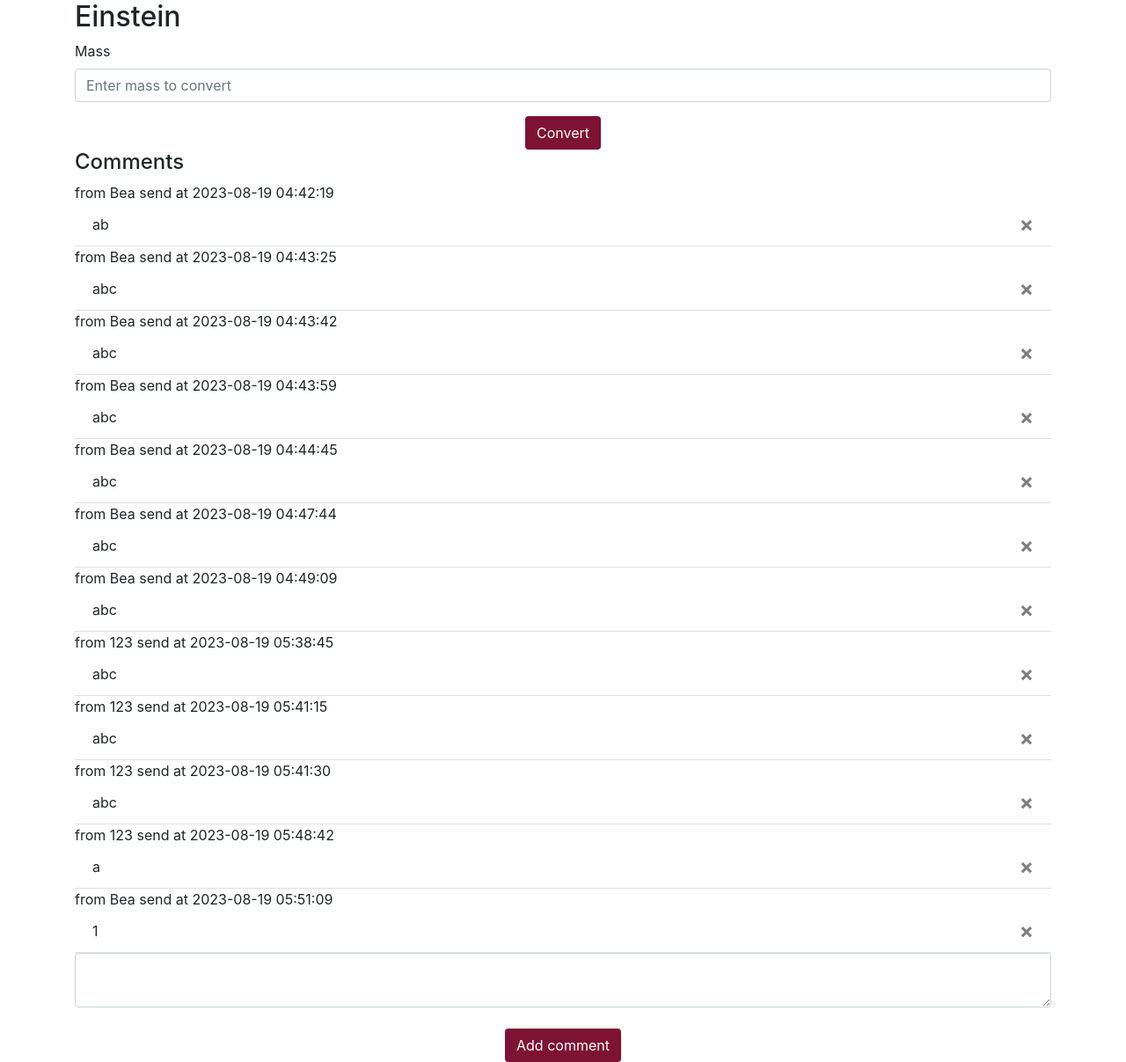
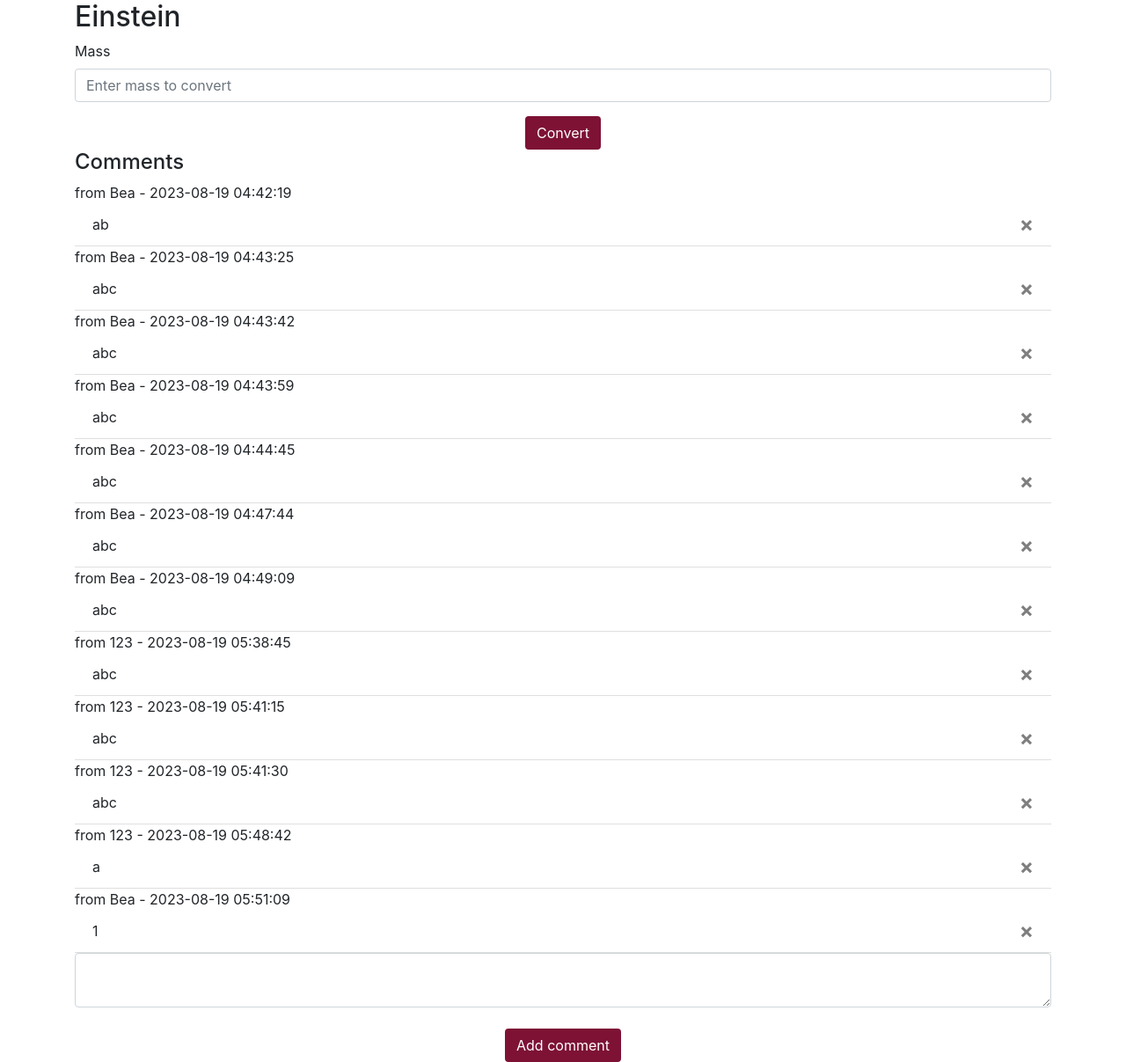
Before and after one commit to progchris00/Python-Projects, a Flask app: page /einstein in a window 1280 px wide. Shown: the part 188-1395 px from the top of the page at 88% size. Run offline with Flask 3, Linux system fonts and the light colour scheme; a user stored in the database is signed in; some libraries are stand-ins or nearby versions.

Commit message:
Fixed comments

```diff
--- a/final_project/website/templates/einstein.html
+++ b/final_project/website/templates/einstein.html
@@ -18,7 +18,7 @@
 
 <h4>Comments</h4>
 <ul class="list-group list-group-flush" id="comments">
-  {% for comment in all_comments %} from {{comment.user.first_name}} send at {{
+  {% for comment in all_comments %} from {{comment.user.first_name}} - {{
   comment.date}}
   <li class="list-group-item">
     {{ comment.data }}
```
